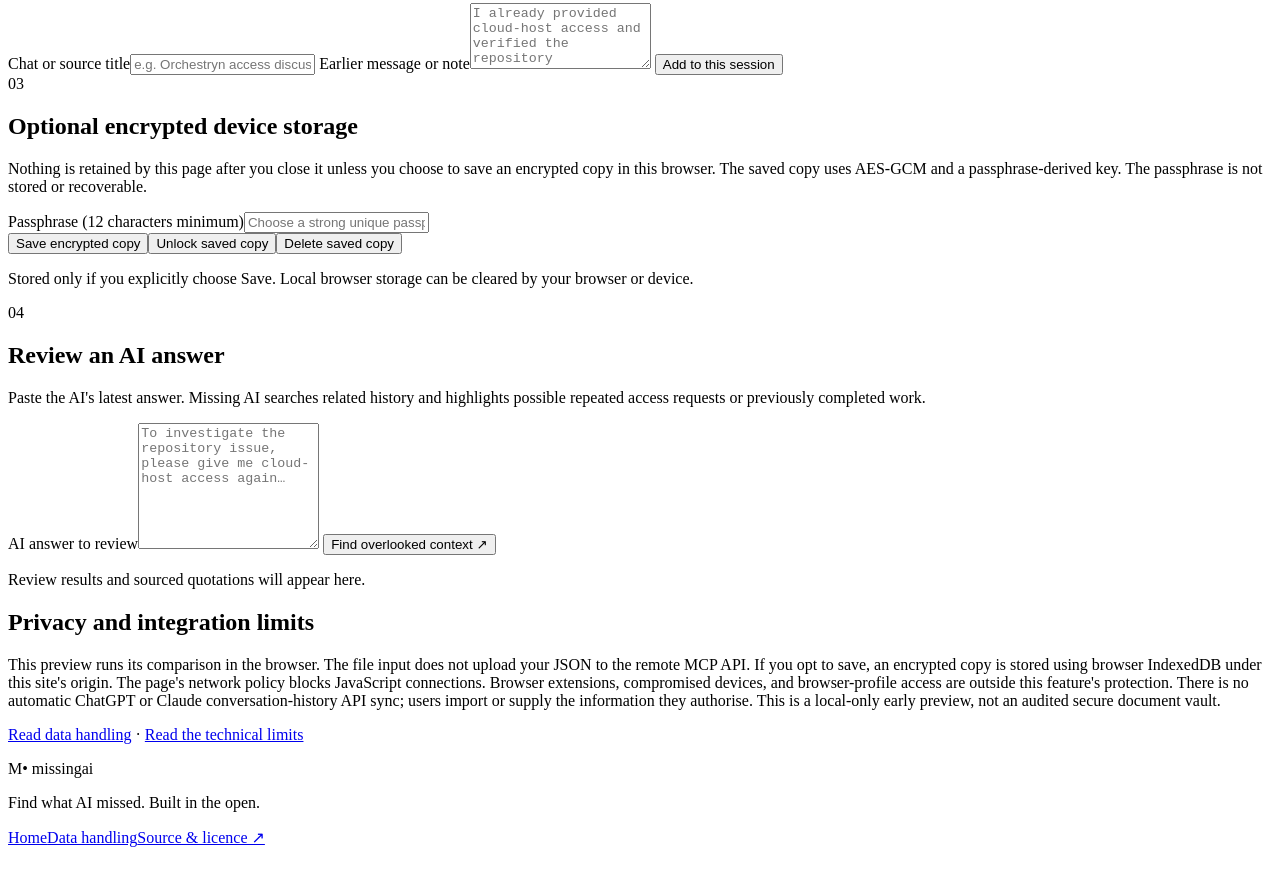
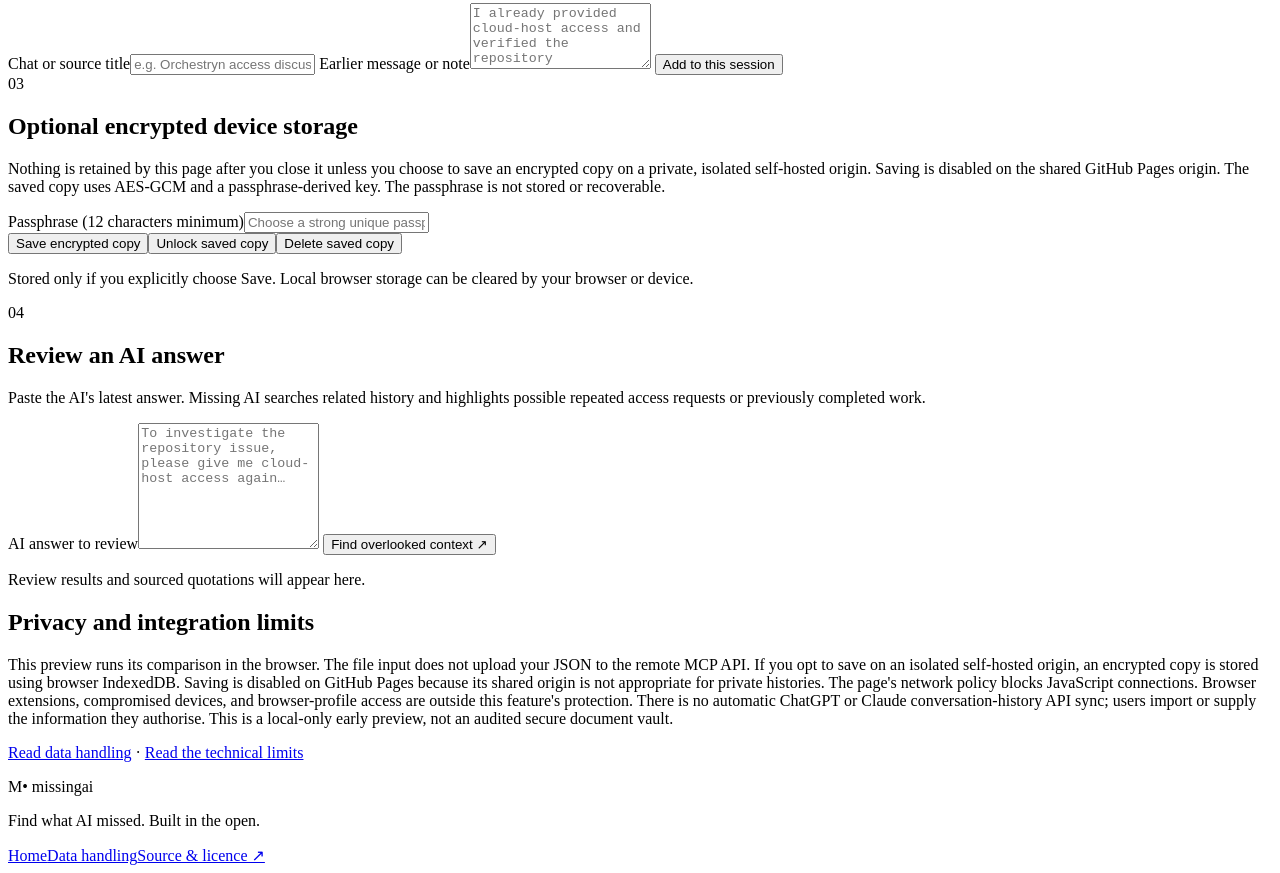
Before and after one commit to AbdulkadirKhoujja/missing-ai, a website with bundled scripts: page site/history.html in a window 1280 px wide. Shown: the part 569-1442 px from the top of the page. Built offline with nearby package versions, Linux system fonts and the light colour scheme.

Commit message:
Disclose shared-origin browser vault restriction

```diff
--- a/site/history.html
+++ b/site/history.html
@@ -27,7 +27,7 @@
 <button type="button" id="add-note" class="smallbtn">Add to this session</button>
 </section>
 <section class="history-panel" aria-labelledby="vault-title"><div class="panel-title"><span class="step">03</span><h2 id="vault-title">Optional encrypted device storage</h2></div>
-<p>Nothing is retained by this page after you close it unless you choose to save an encrypted copy in this browser. The saved copy uses AES-GCM and a passphrase-derived key. The passphrase is not stored or recoverable.</p>
+<p>Nothing is retained by this page after you close it unless you choose to save an encrypted copy on a private, isolated self-hosted origin. Saving is disabled on the shared GitHub Pages origin. The saved copy uses AES-GCM and a passphrase-derived key. The passphrase is not stored or recoverable.</p>
 <label for="vault-passphrase" class="history-label">Passphrase (12 characters minimum)</label><input id="vault-passphrase" type="password" minlength="12" autocomplete="new-password" spellcheck="false" placeholder="Choose a strong unique passphrase">
 <div class="history-toolbar"><button type="button" id="save-vault" class="smallbtn">Save encrypted copy</button><button type="button" id="load-vault" class="smallbtn">Unlock saved copy</button><button type="button" id="delete-vault" class="textbtn">Delete saved copy</button></div>
 <p id="vault-status" class="history-status" role="status">Stored only if you explicitly choose Save. Local browser storage can be cleared by your browser or device.</p>
@@ -38,7 +38,7 @@
 <button id="review-answer" type="button" class="primary">Find overlooked context ↗</button>
 <div id="history-results" role="status" aria-live="polite"><p class="history-status">Review results and sourced quotations will appear here.</p></div>
 </section></div>
-<section class="history-fineprint"><h2>Privacy and integration limits</h2><p>This preview runs its comparison in the browser. The file input does not upload your JSON to the remote MCP API. If you opt to save, an encrypted copy is stored using browser IndexedDB under this site's origin. The page's network policy blocks JavaScript connections. Browser extensions, compromised devices, and browser-profile access are outside this feature's protection. There is no automatic ChatGPT or Claude conversation-history API sync; users import or supply the information they authorise. This is a local-only early preview, not an audited secure document vault.</p><p><a href="./privacy.html">Read data handling</a> · <a href="https://github.com/AbdulkadirKhoujja/missing-ai/blob/main/docs/HISTORY_CONTEXT.md" rel="noopener noreferrer">Read the technical limits</a></p></section>
+<section class="history-fineprint"><h2>Privacy and integration limits</h2><p>This preview runs its comparison in the browser. The file input does not upload your JSON to the remote MCP API. If you opt to save on an isolated self-hosted origin, an encrypted copy is stored using browser IndexedDB. Saving is disabled on GitHub Pages because its shared origin is not appropriate for private histories. The page's network policy blocks JavaScript connections. Browser extensions, compromised devices, and browser-profile access are outside this feature's protection. There is no automatic ChatGPT or Claude conversation-history API sync; users import or supply the information they authorise. This is a local-only early preview, not an audited secure document vault.</p><p><a href="./privacy.html">Read data handling</a> · <a href="https://github.com/AbdulkadirKhoujja/missing-ai/blob/main/docs/HISTORY_CONTEXT.md" rel="noopener noreferrer">Read the technical limits</a></p></section>
 </main>
 <footer><div class="brand">M<span class="dot">•</span> missing<span class="accent">ai</span></div><p>Find what AI missed. Built in the open.</p><div class="footer-links"><a href="./">Home</a><a href="./privacy.html">Data handling</a><a href="https://github.com/AbdulkadirKhoujja/missing-ai">Source &amp; licence ↗</a></div></footer>
 <script type="module" src="./history.js"></script>
```
